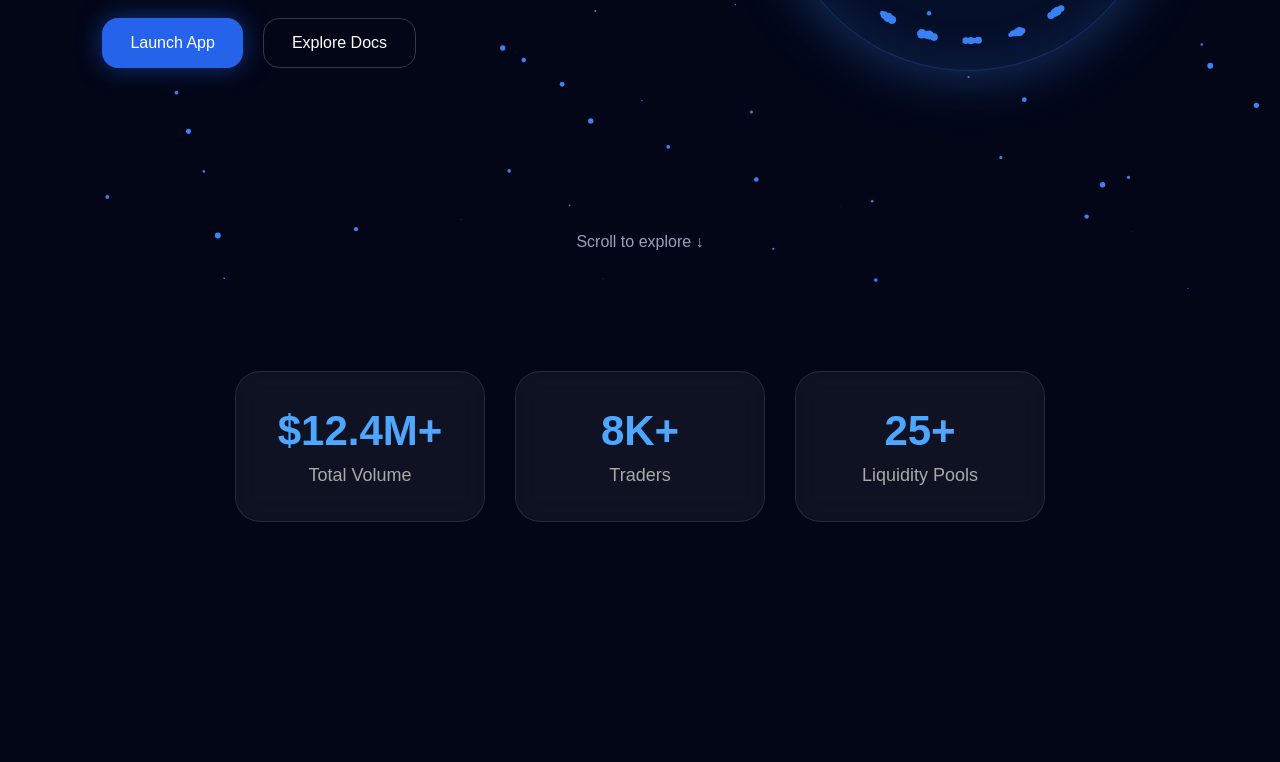
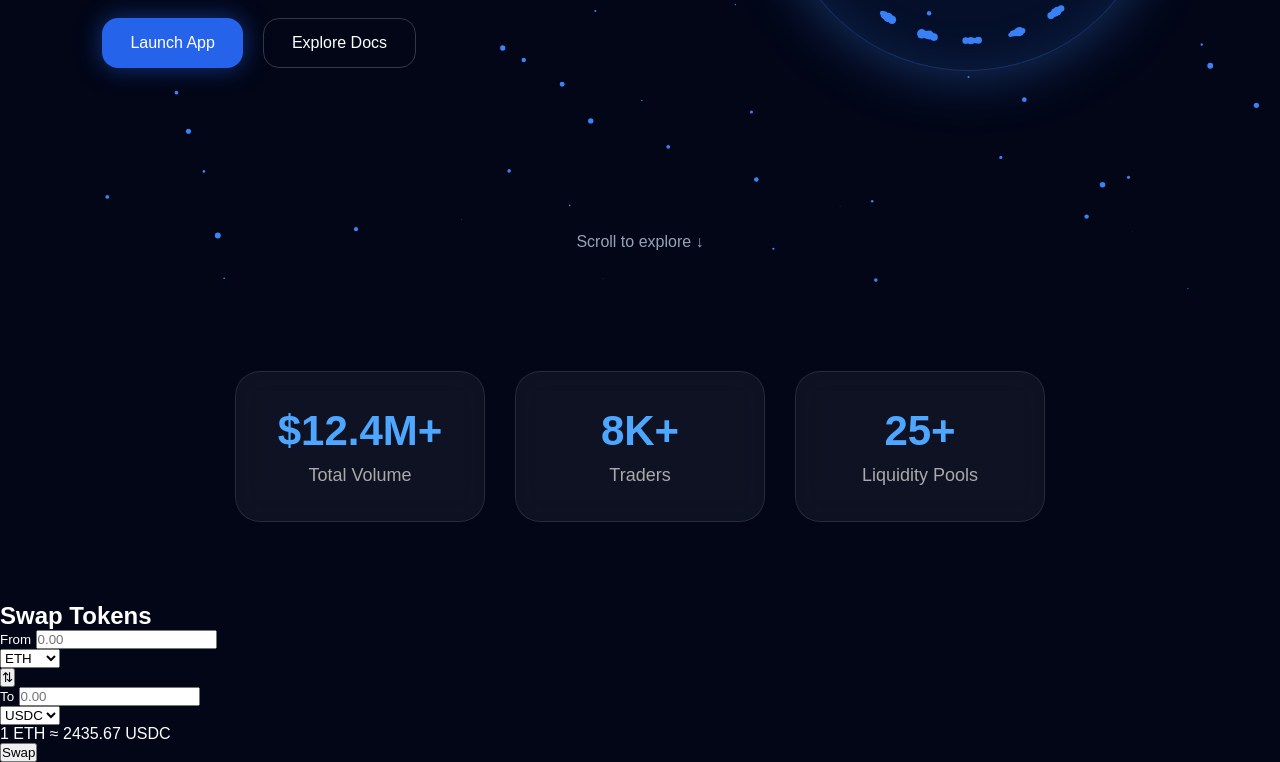
Before and after one commit to him09227/FluxArc, a plain HTML site: page index.html in a window 1280 px wide. Shown: the part 509-1271 px from the top of the page. Before the commit the page ends 1111 px from the top, so only its background shows below. Drawn offline with Linux system fonts and the light colour scheme.

Commit message:
Add swap section for token exchange

```diff
--- a/index.html
+++ b/index.html
@@ -87,6 +87,44 @@
   </div>
   </section>
 
+  <section class="swap-box" id="swap">
+
+  <h1>Swap Tokens</h1>
+
+  <div class="token-box">
+    <div>
+      <small>From</small>
+      <input type="number" placeholder="0.00">
+    </div>
+
+    <select>
+      <option>ETH</option>
+      <option>USDC</option>
+    </select>
+  </div>
+
+  <button class="swap-arrow">⇅</button>
+
+  <div class="token-box">
+    <div>
+      <small>To</small>
+      <input type="number" placeholder="0.00">
+    </div>
+
+    <select>
+      <option>USDC</option>
+      <option>ETH</option>
+    </select>
+  </div>
+
+  <p>1 ETH ≈ 2435.67 USDC</p>
+
+  <button class="launch-btn">
+    Swap
+  </button>
+
+  </section>
+
 <div class="scroll">
   Scroll to explore ↓
 </div>
```
